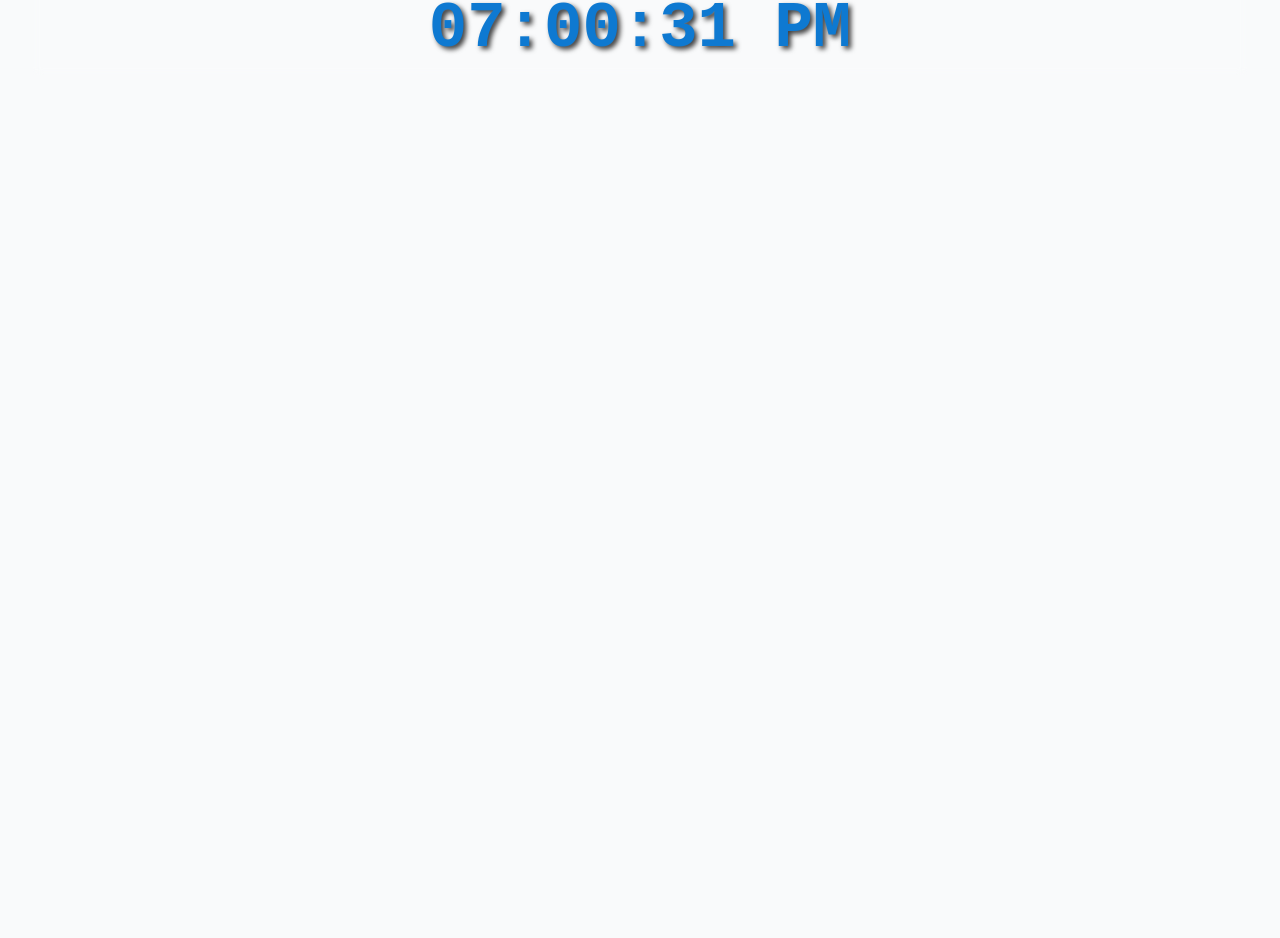
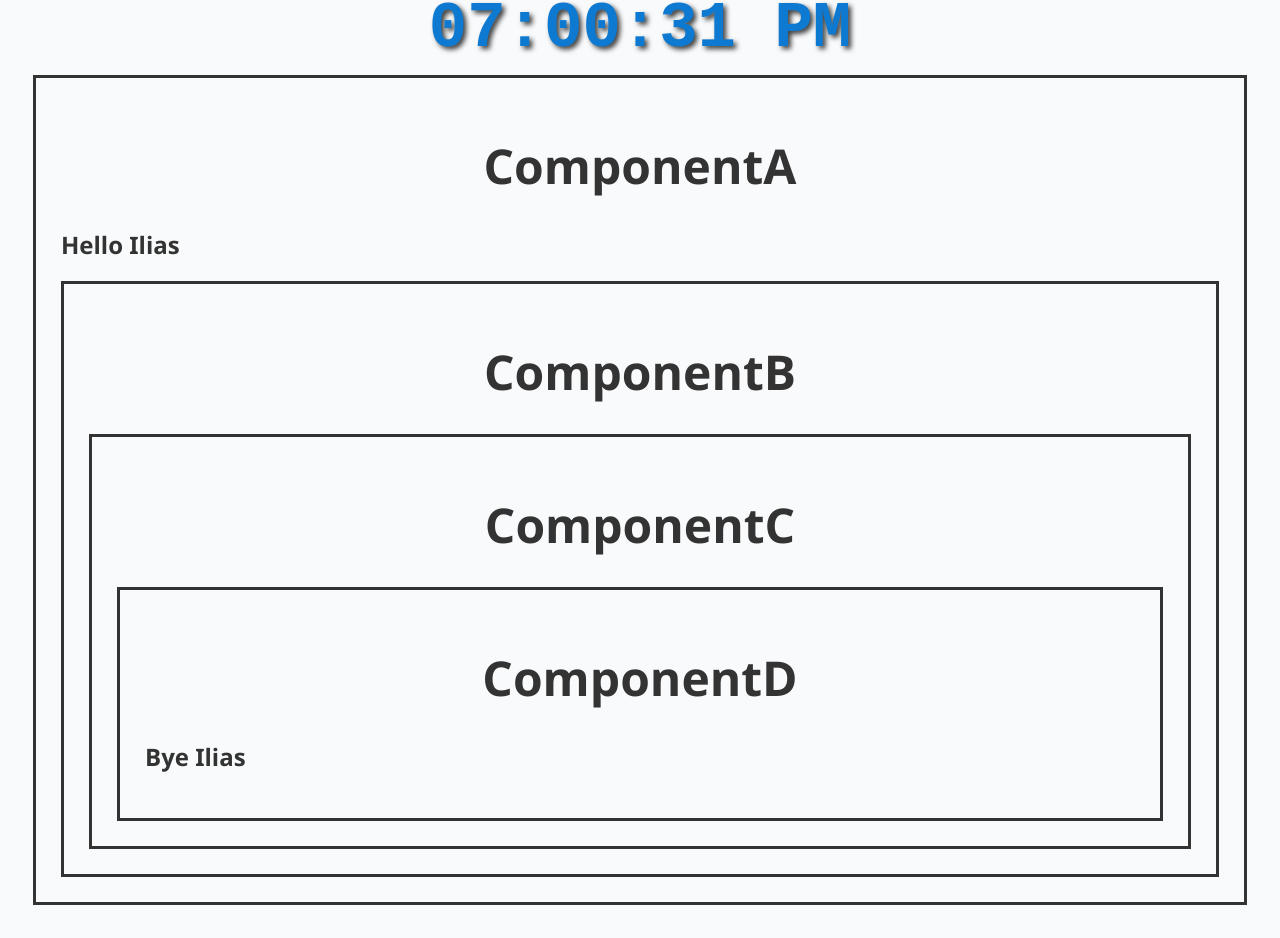
Before and after one commit to IliasSari/react-project-1, a React (Vite) app: page / in a window 1280 px wide. Shown: the part 4054-4992 px from the top of the page. Before the commit the page ends 4162 px from the top, so only its background shows below. Built offline with nearby package versions, Linux system fonts and the light colour scheme.

Commit message:
Created new file, to learn the useContext!

```diff
--- a/src/App.jsx
+++ b/src/App.jsx
@@ -15,6 +15,7 @@
 import ToDoList from './ToDoList.jsx';
 import UseEffect from './UseEffect.jsx';
 import DigitalClock from './DigitalClock.jsx';
+import ComponentA from './ComponentA.jsx';
 
 
 function App(){
@@ -55,6 +56,7 @@
       <ToDoList/>
       <UseEffect/>
       <DigitalClock/>
+      <ComponentA/>
     </>
   );
 }
--- /dev/null
+++ b/src/ComponentA.jsx
@@ -0,0 +1,19 @@
+import { useState } from "react";
+import ComponentB from "./ComponentB";
+
+function ComponentA(){
+
+    const [user, setUser] = useState("Ilias")
+
+    return(
+        <div className="box">
+            <h1>ComponentA</h1>
+            <h2>{`Hello ${user}`}</h2>
+            <ComponentB user ={user}/>
+        </div>
+    );
+
+}
+
+
+export default ComponentA
--- /dev/null
+++ b/src/ComponentB.jsx
@@ -0,0 +1,15 @@
+import ComponentC from "./ComponentC";
+
+function ComponentB(props){
+
+    return(
+        <div className="box">
+            <h1>ComponentB</h1>
+            <ComponentC user = {props.user}/>
+        </div>
+    );
+
+}
+
+
+export default ComponentB
--- /dev/null
+++ b/src/ComponentC.jsx
@@ -0,0 +1,15 @@
+import ComponentD from "./ComponentD";
+
+function ComponentC(props){
+
+    return(
+        <div className="box">
+            <h1>ComponentC</h1>
+            <ComponentD user={props.user}/>
+        </div>
+    );
+
+}
+
+
+export default ComponentC
--- /dev/null
+++ b/src/ComponentD.jsx
@@ -0,0 +1,14 @@
+
+function ComponentD(props){
+
+    return(
+        <div className="box">
+            <h1>ComponentD</h1>
+            <h2>{`Bye ${props.user}`}</h2>
+        </div>
+    );
+
+}
+
+
+export default ComponentD
--- a/src/index.css
+++ b/src/index.css
@@ -320,3 +320,9 @@
   text-align: center;
   text-shadow: 3px 3px 5px hsla(0, 0%, 0%, 0.75);
 }
+
+
+.box{
+  border: 3px solid;
+  padding: 25px;
+}
```
